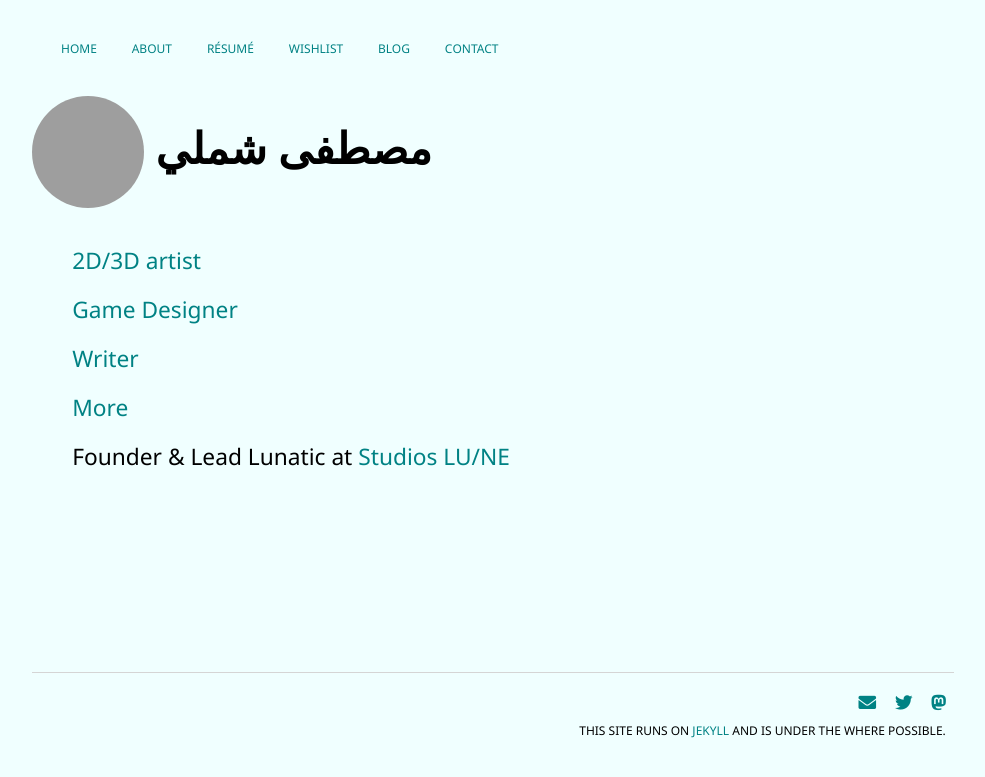
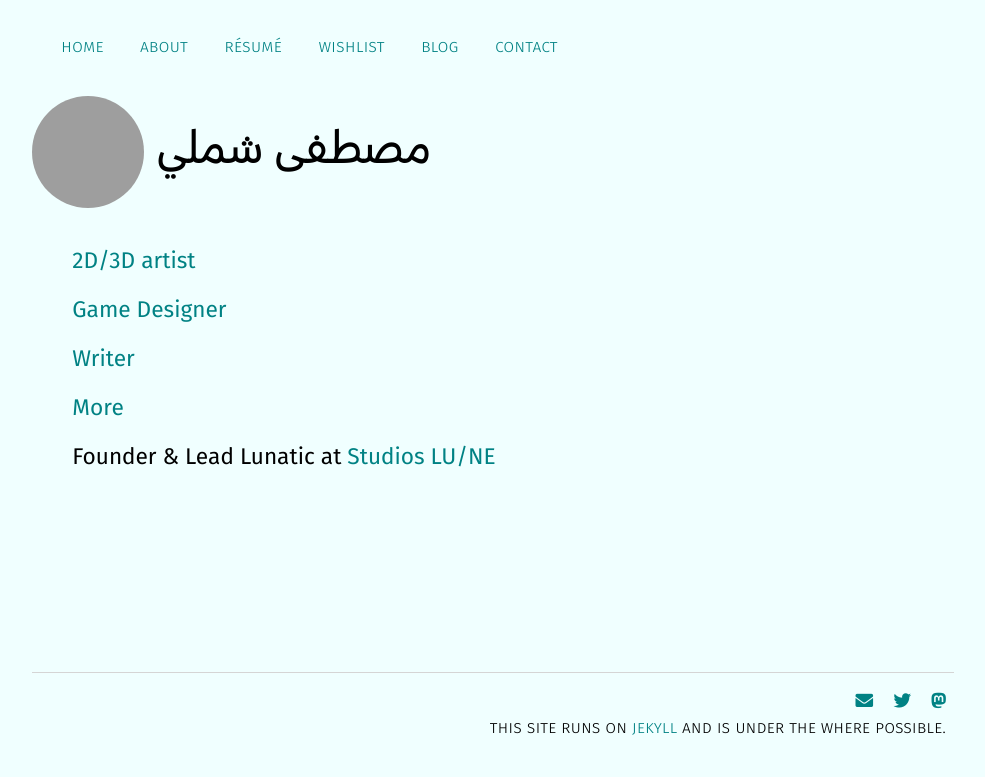
Before and after one commit to mstfacmly/mstfacmly.github.io, a Jekyll site: the page built from index.md, in a window 1280 px wide. Shown: the top 777 px of the page, without its empty margins (147-1132 px from the left). Built offline with Jekyll 4.4.1, drawn with Linux system fonts in a browser that asks for light colours; nearby versions of some CDN libraries; a script that is not in the unit is left out; grey boxes are pictures that could not be loaded.

Commit message:
Update main.css

```diff
--- a/css/main.css
+++ b/css/main.css
@@ -2,13 +2,18 @@
 	font-family: 'FiraGO';
 	src: url('/fonts/FiraGO-Regular.woff2') format('woff2'),
 		url('/fonts/FiraGO-Regular.woff') format('woff');
+}
+@font-face {
 	font-family: 'FiraGO Light';
 	src: url('/fonts/FiraGO-Light.woff2') format('woff2'),
 		url('/fonts/FiraGO-Light.woff') format('woff');
+}
+@font-face {
 	font-family: 'FiraGO Thin';
 	src: url('/fonts/FiraGO-Thin.woff2') format('woff2'),
 		url('/fonts/FiraGO-Thin.woff') format('woff');
 }
+
 @media (prefers-color-scheme: light){
 	body {
 		background-color: azure;
```
